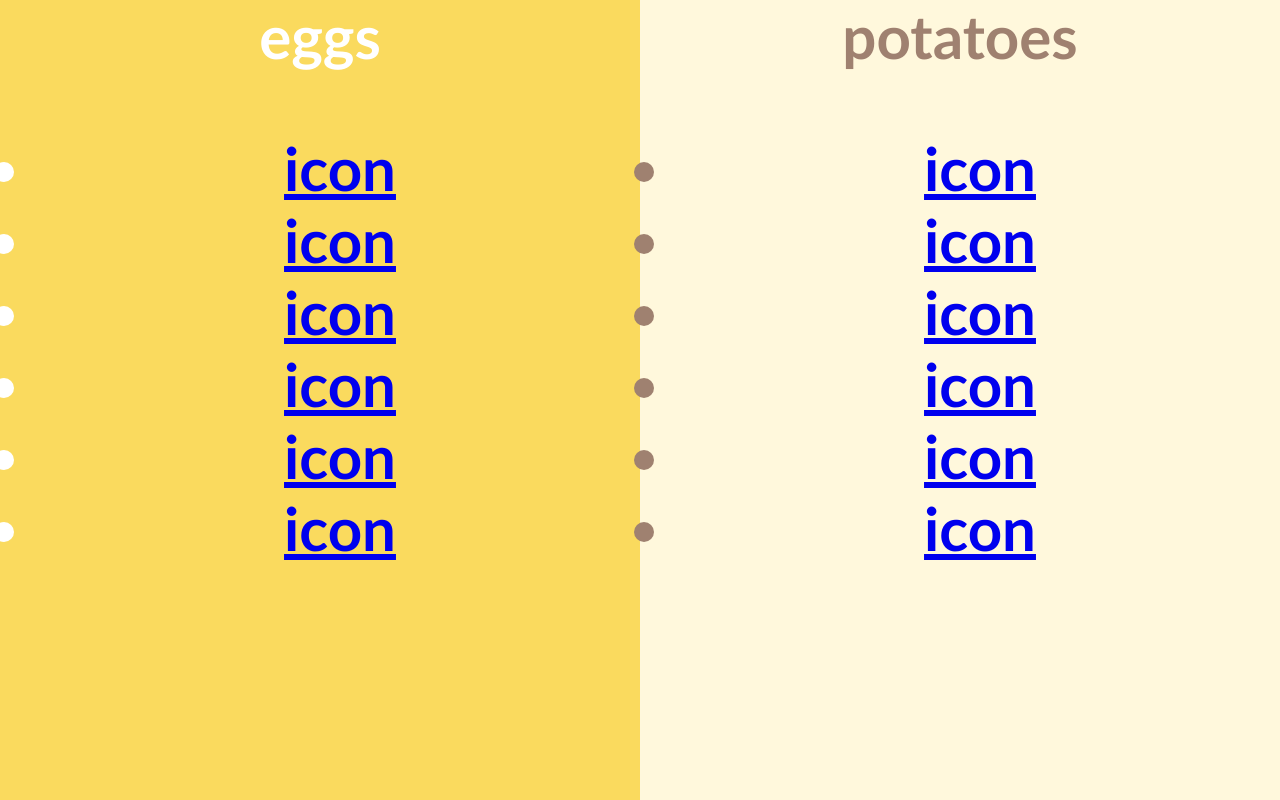
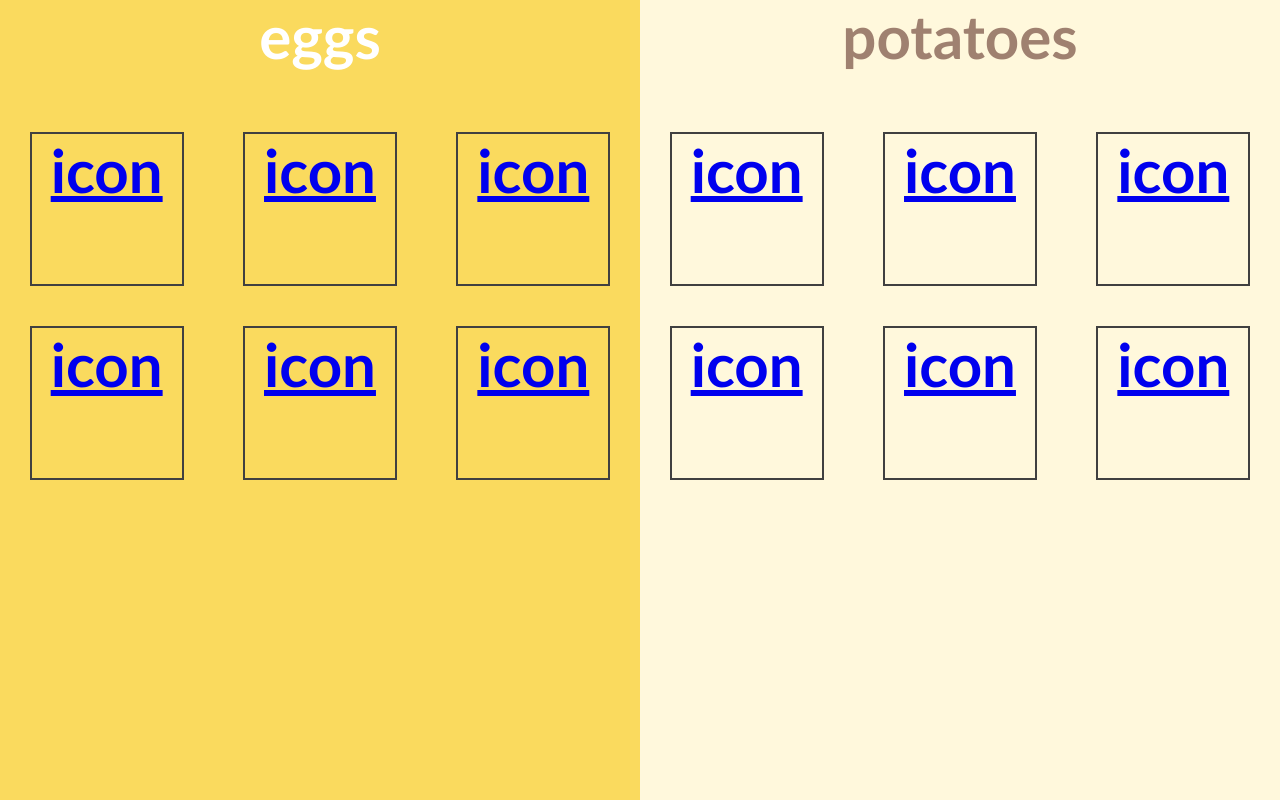
Before and after one commit to jadyhome/egsandpotat, a React (Create React App) app: page /home in a window 1280 px wide. Built offline with nearby package versions, Linux system fonts and the light colour scheme.

Commit message:
setup grid layout for icons

```diff
--- a/src/styles/Global.css
+++ b/src/styles/Global.css
@@ -24,6 +24,24 @@
   color: #9f8170;
 }
 
+.icons {
+  display: grid;
+  grid-template-columns: repeat(auto-fit, minmax(200px, 1fr));
+  padding-inline-start: 0;
+  justify-items: center;
+  align-content: center;
+}
+
+li {
+  list-style-type: none;
+  border: 2px solid #404040;
+  margin-bottom: 40px;
+  height: 150px;
+  width: 150px;
+}
+
+/** EGG PAGE && POTATO PAGE **/
+
 .eggpage, .potatopage {
   display: grid;
   grid-template-columns: repeat(auto-fit, minmax(300px, 1fr));
```
